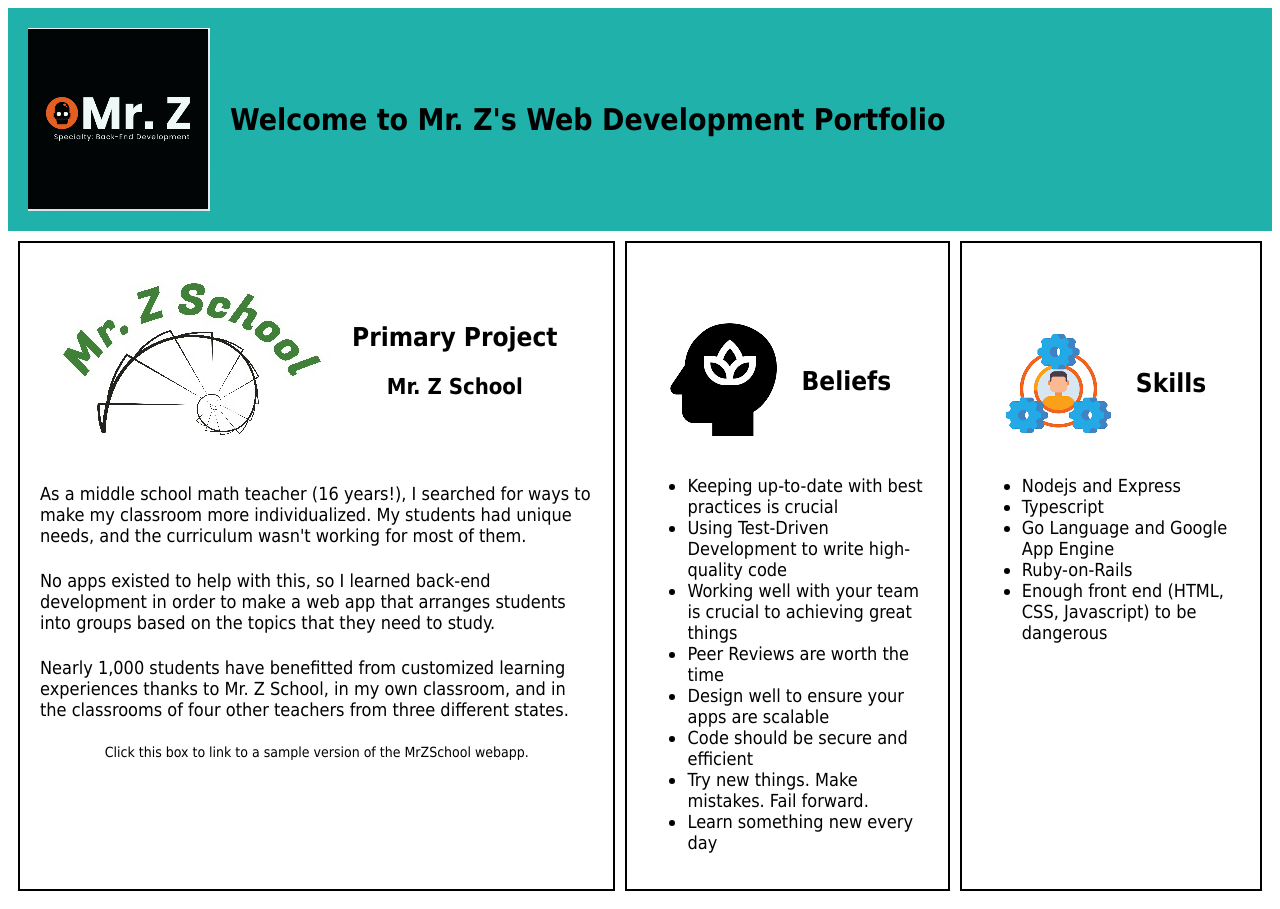
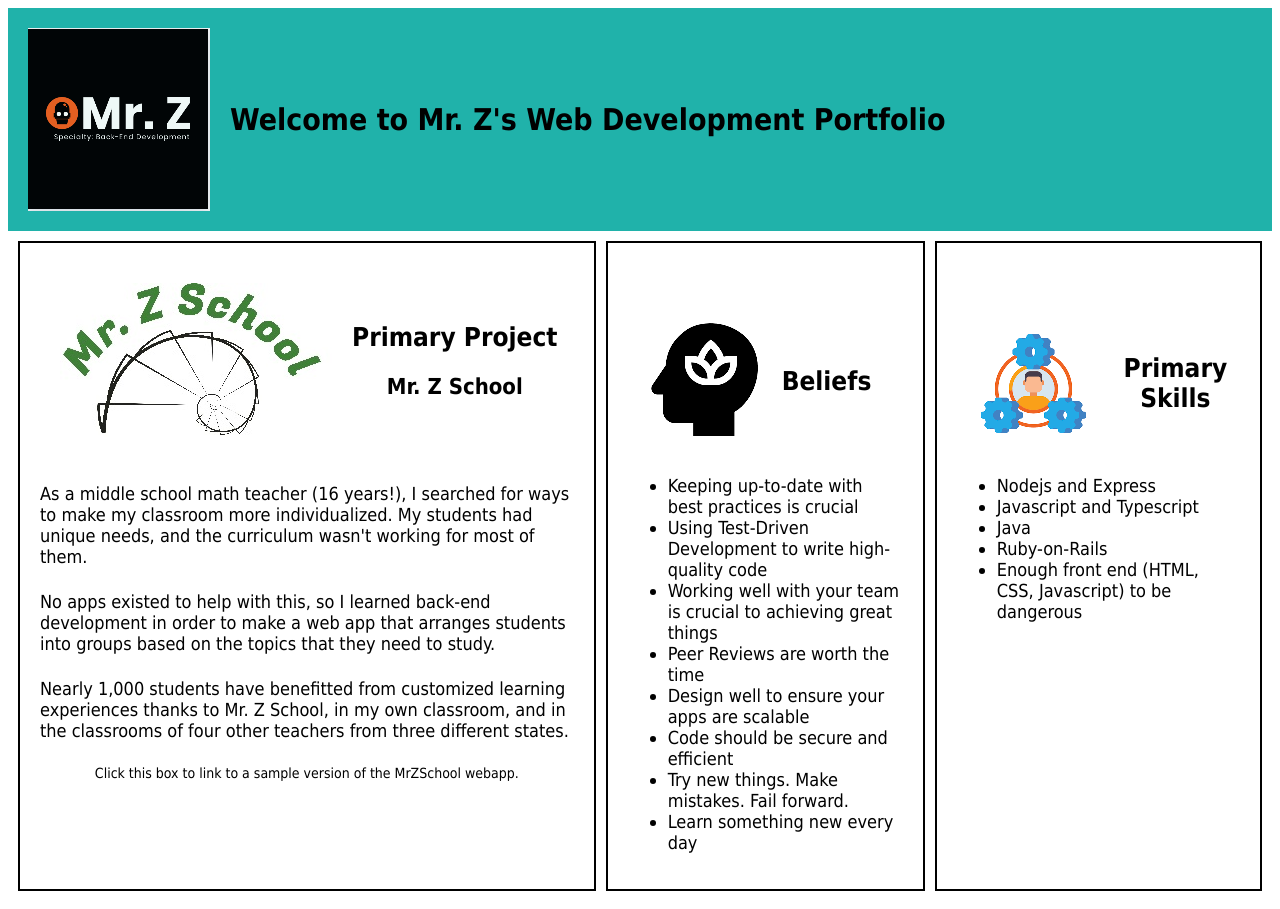
Before and after one commit to zivkovicj/Portfolio, a website: page Public/index.html in a window 1280 px wide. Drawn offline with Linux system fonts and the light colour scheme.

Commit message:
Fixed Primary Skills

```diff
--- a/Public/index.html
+++ b/Public/index.html
@@ -64,12 +64,12 @@
     <div class="section">
       <div class="start">
         <img src="skills.png" />
-        <h2>Skills</h2>
+        <h2>Primary Skills</h2>
       </div>
       <ul>
         <li>Nodejs and Express</li>
-        <li>Typescript</li>
-        <li>Go Language and Google App Engine</li>
+        <li>Javascript and Typescript</li>
+        <li>Java</li>
         <li>Ruby-on-Rails</li>
         <li>Enough front end (HTML, CSS, Javascript) to be dangerous</li>
       </ul>
--- a/kanban.txt
+++ b/kanban.txt
@@ -1,4 +1,10 @@
 
+
+Contact info on portfolio
+
+Re-watch the YouTube video about finding Dev jobs
+
+Fusion360
 
 Look in to the networking thing and the other features that I paid for through Red Rocket
 
```
